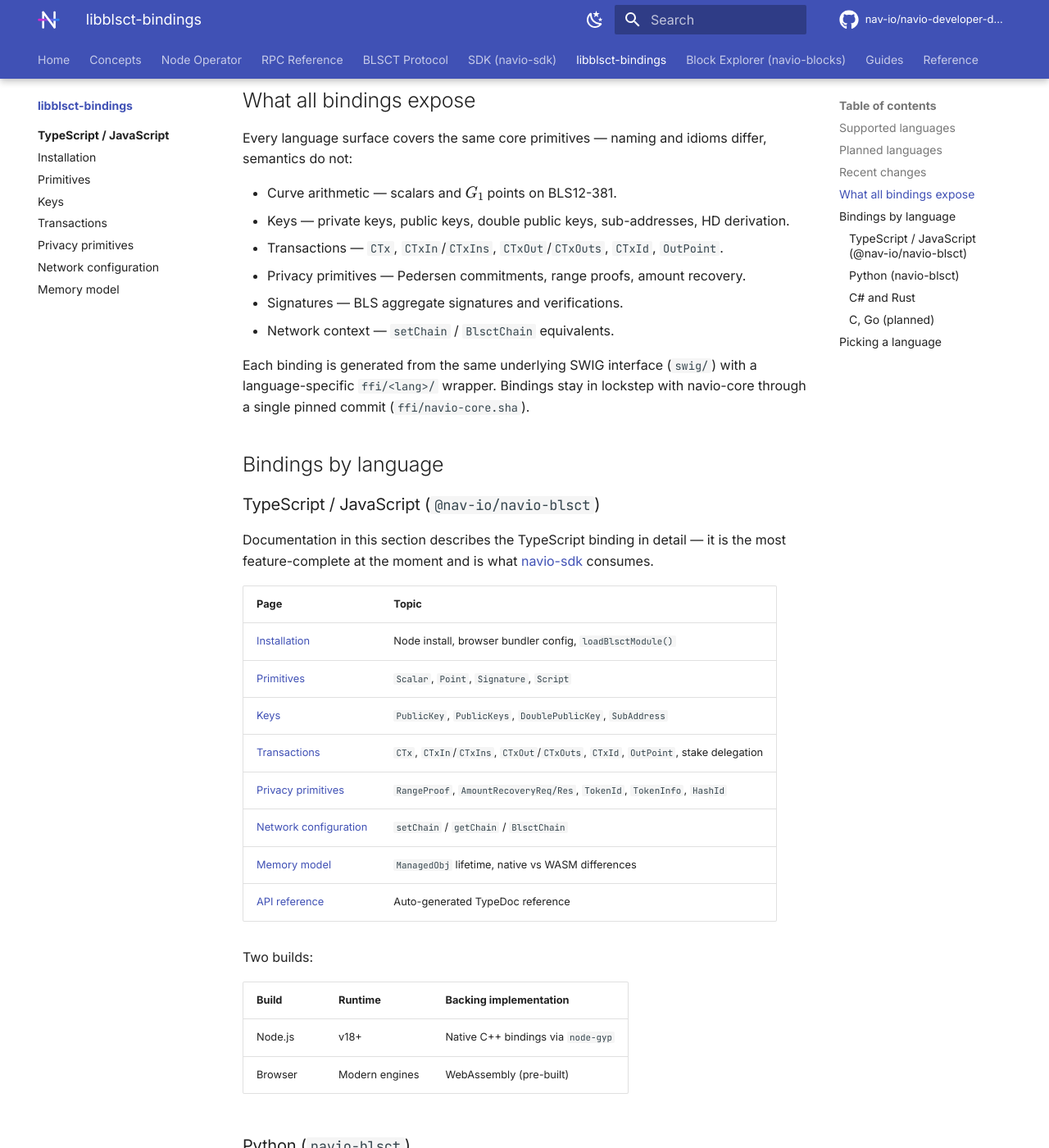
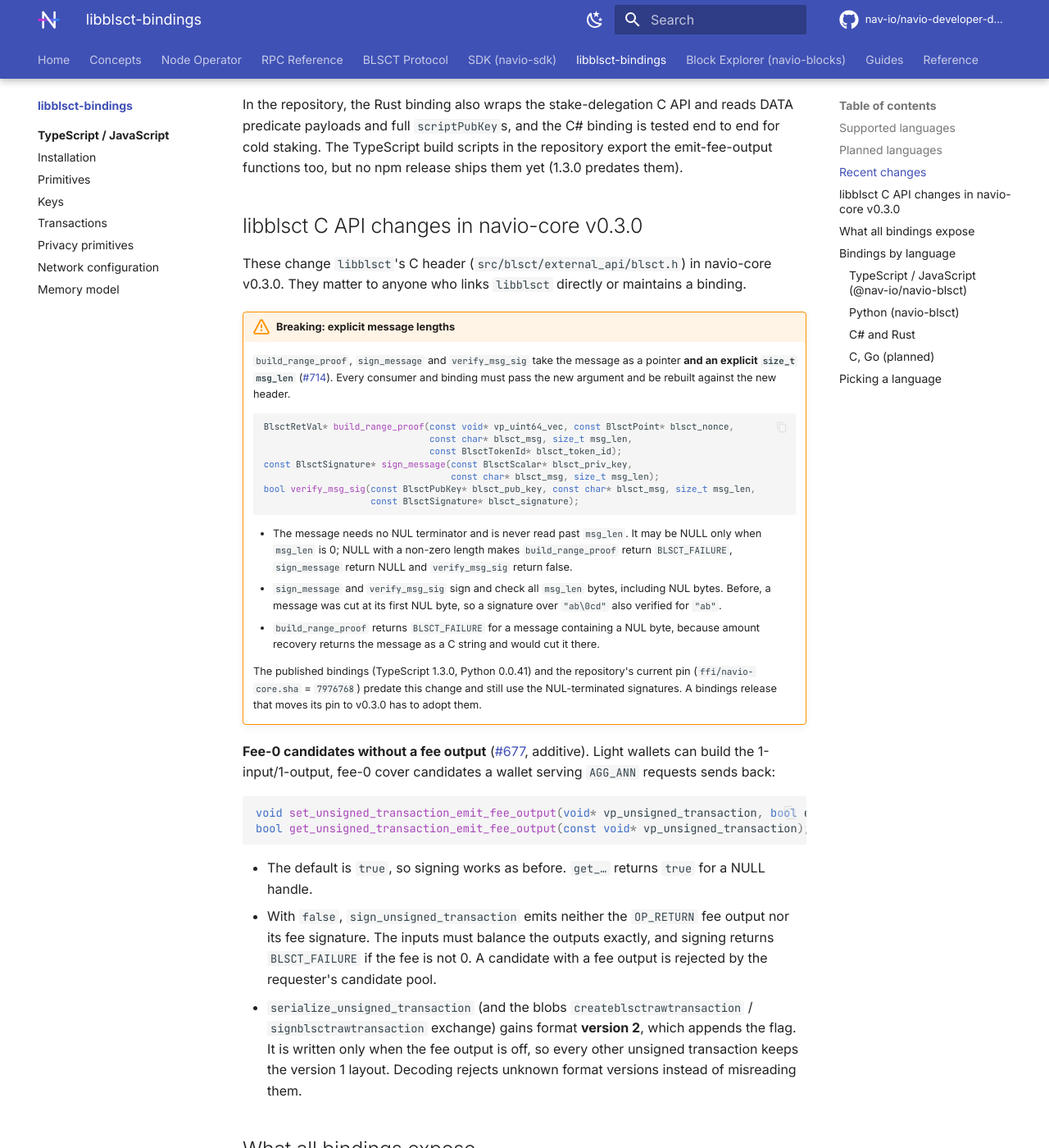
Before and after one commit to nav-io/navio-developer-docs, an MkDocs documentation site: the page built from docs/blsct-lib/index.md, in a window 1280 px wide and 1400 px high, scrolled down 1742 px. Shown: the whole window at 82% size. Built offline with MkDocs 1.6.1 and Material for MkDocs 9.7.7, drawn with Linux system fonts in a browser that asks for light colours; comment, search, counter and statistics services are not loaded; the version menu is left out; some of the changed text lies outside the part shown.

Commit message:
docs: sync libblsct bindings and ElectrumX docs
- libblsct C API in navio-core v0.3.0: the breaking msg_len change to
  build_range_proof, sign_message and verify_msg_sig, and the
  emit-fee-output setters with unsigned-transaction format version 2.
- Python navio-blsct 0.0.41; note that the published bindings still pin
  a navio-core commit from before the msg_len change.
- ElectrumX header-sync pricing.

Co-Authored-By: Claude Opus 5.5 <noreply@anthropic.com>

````diff
--- a/docs/blsct-lib/index.md
+++ b/docs/blsct-lib/index.md
@@ -10,7 +10,7 @@
 | Language             | Package                                                                                | Latest   | Runtime                          | Status     |
 | -------------------- | -------------------------------------------------------------------------------------- | -------- | -------------------------------- | ---------- |
 | TypeScript / JavaScript | [`@nav-io/navio-blsct`](https://www.npmjs.com/package/@nav-io/navio-blsct) (npm)    | 1.3.0 (2026-10-16) | Node.js (native C++) + Browser (WASM) | Shipping |
-| Python               | [`navio-blsct`](https://pypi.org/project/navio-blsct/) (PyPI)                          | 0.0.40 (2026-10-25) | CPython 3.x                 | Shipping   |
+| Python               | [`navio-blsct`](https://pypi.org/project/navio-blsct/) (PyPI)                          | 0.0.41 (2026-11-04) | CPython 3.x                 | Shipping   |
 | C#                   | `NavioBlsct` ([`ffi/csharp`](https://github.com/nav-io/libblsct-bindings/tree/main/ffi/csharp)) | build from source | .NET 8 / .NET 10 / .NET Standard 2.1 | In repo, CI-tested |
 | Rust                 | `navio-blsct` crate ([`ffi/rust`](https://github.com/nav-io/libblsct-bindings/tree/main/ffi/rust)) | build from source | Rust (Linux, macOS, Windows) | In repo, CI-tested |
 
@@ -34,8 +34,43 @@ Track language status in the upstream README: <https://github.com/nav-io/libblsc
 | TS 1.2.0 | TypeScript | Built against navio-core with the supranational/blst backend. |
 | TS 1.3.0 | TypeScript | [Stake delegation](transactions.md#stake-delegation) API for cold staking; `parseDataPredicateData`; `CTxOut.getScriptPubKeyHex()`; `CTx.generate(txIns, txOuts, changeAddr)`; `CTxOut.getSpendingKey()` / `getBlindingKey()` return `Point`. |
 | Python 0.0.40 | Python | Stake-delegation output API (used by Navio Electrum 4.9.10+), DATA predicate payload reader, full `scriptPubKey` reader, change address for `CTx`; `CTxOut` spending / blinding keys are points. |
+| Python 0.0.41 | Python | `set_unsigned_transaction_emit_fee_output` / `get_unsigned_transaction_emit_fee_output` at the SWIG level (`blsct.blsct`), to sign fee-0 aggregation cover candidates without a fee output (used by Navio Electrum 4.9.17+). Built against navio-core `7976768` ([#677](https://github.com/nav-io/navio-core/pull/677)). |
 
-In the repository, the Rust binding also wraps the stake-delegation C API and reads DATA predicate payloads and full `scriptPubKey`s, and the C# binding is tested end to end for cold staking.
+In the repository, the Rust binding also wraps the stake-delegation C API and reads DATA predicate payloads and full `scriptPubKey`s, and the C# binding is tested end to end for cold staking. The TypeScript build scripts in the repository export the emit-fee-output functions too, but no npm release ships them yet (1.3.0 predates them).
+
+## libblsct C API changes in navio-core v0.3.0 {#libblsct-c-api-changes-in-navio-core-v030}
+
+These change `libblsct`'s C header (`src/blsct/external_api/blsct.h`) in navio-core v0.3.0. They matter to anyone who links `libblsct` directly or maintains a binding.
+
+!!! warning "Breaking: explicit message lengths"
+    `build_range_proof`, `sign_message` and `verify_msg_sig` take the message as a pointer **and an explicit `size_t msg_len`** ([#714](https://github.com/nav-io/navio-core/pull/714)). Every consumer and binding must pass the new argument and be rebuilt against the new header.
+
+    ```c
+    BlsctRetVal* build_range_proof(const void* vp_uint64_vec, const BlsctPoint* blsct_nonce,
+                                   const char* blsct_msg, size_t msg_len,
+                                   const BlsctTokenId* blsct_token_id);
+    const BlsctSignature* sign_message(const BlsctScalar* blsct_priv_key,
+                                       const char* blsct_msg, size_t msg_len);
+    bool verify_msg_sig(const BlsctPubKey* blsct_pub_key, const char* blsct_msg, size_t msg_len,
+                        const BlsctSignature* blsct_signature);
+    ```
+
+    -   The message needs no NUL terminator and is never read past `msg_len`. It may be NULL only when `msg_len` is 0; NULL with a non-zero length makes `build_range_proof` return `BLSCT_FAILURE`, `sign_message` return NULL and `verify_msg_sig` return false.
+    -   `sign_message` and `verify_msg_sig` sign and check all `msg_len` bytes, including NUL bytes. Before, a message was cut at its first NUL byte, so a signature over `"ab\0cd"` also verified for `"ab"`.
+    -   `build_range_proof` returns `BLSCT_FAILURE` for a message containing a NUL byte, because amount recovery returns the message as a C string and would cut it there.
+
+    The published bindings (TypeScript 1.3.0, Python 0.0.41) and the repository's current pin (`ffi/navio-core.sha` = `7976768`) predate this change and still use the NUL-terminated signatures. A bindings release that moves its pin to v0.3.0 has to adopt them.
+
+**Fee-0 candidates without a fee output** ([#677](https://github.com/nav-io/navio-core/pull/677), additive). Light wallets can build the 1-input/1-output, fee-0 cover candidates a wallet serving `AGG_ANN` requests sends back:
+
+```c
+void set_unsigned_transaction_emit_fee_output(void* vp_unsigned_transaction, bool emit_fee_output);
+bool get_unsigned_transaction_emit_fee_output(const void* vp_unsigned_transaction);
+```
+
+-   The default is `true`, so signing works as before. `get_…` returns `true` for a NULL handle.
+-   With `false`, `sign_unsigned_transaction` emits neither the `OP_RETURN` fee output nor its fee signature. The inputs must balance the outputs exactly, and signing returns `BLSCT_FAILURE` if the fee is not 0. A candidate with a fee output is rejected by the requester's candidate pool.
+-   `serialize_unsigned_transaction` (and the blobs `createblsctrawtransaction` / `signblsctrawtransaction` exchange) gains format **version 2**, which appends the flag. It is written only when the fee output is off, so every other unsigned transaction keeps the version 1 layout. Decoding rejects unknown format versions instead of misreading them.
 
 ## What all bindings expose
 
````
Also changed, not shown: docs/blsct-lib/network.md (+2 -2 lines), docs/node/electrumx.md (+4 -0 lines).
